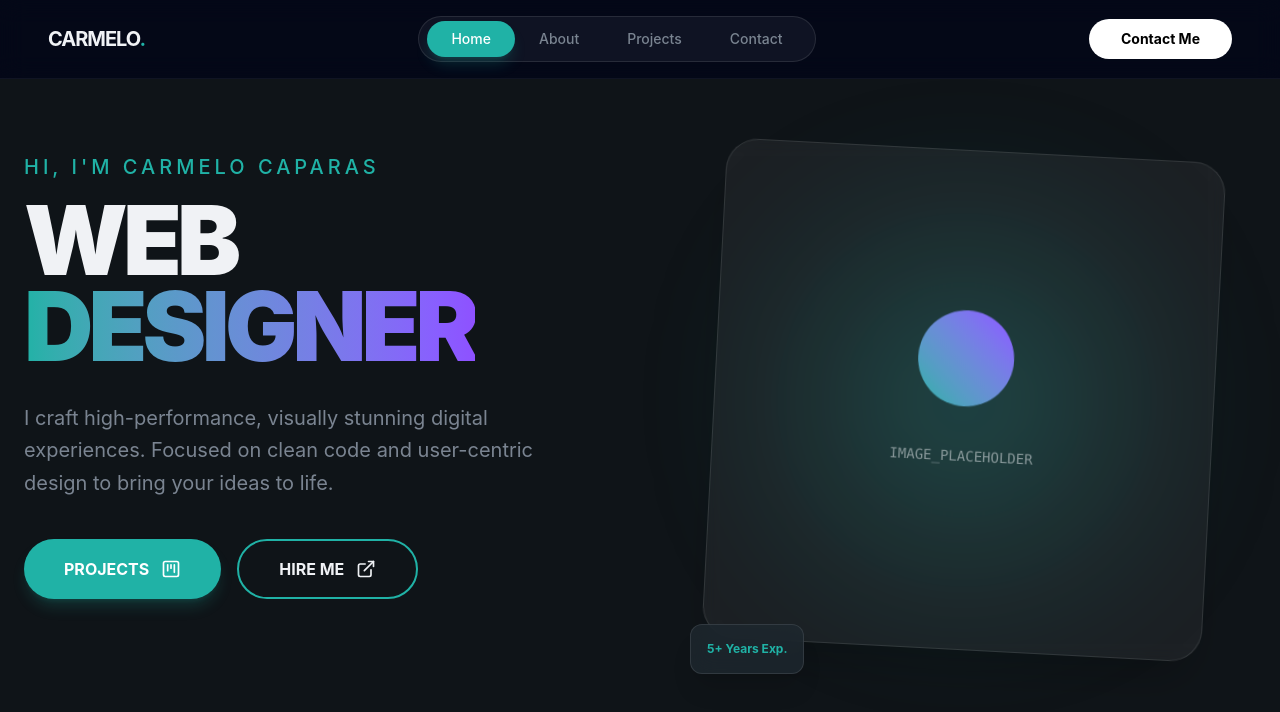
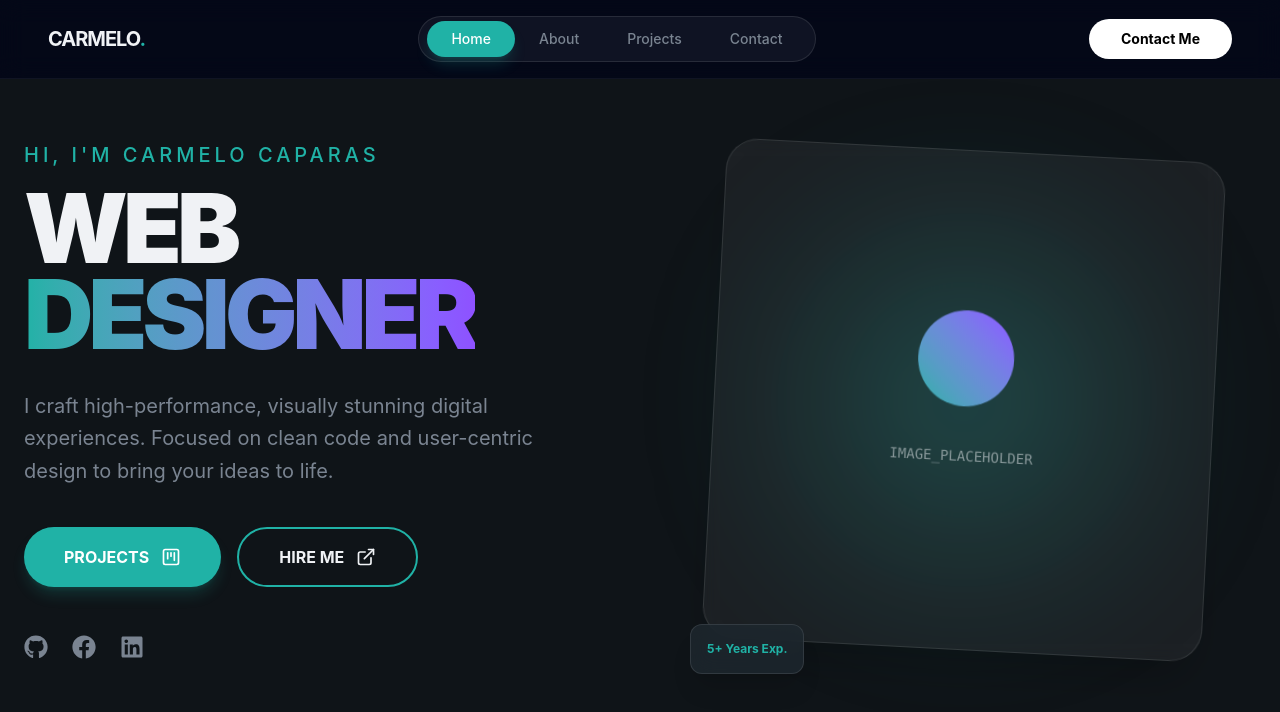
Before and after one commit to Ccaparas666/CarmeloCaparas_Portfolio, a React (Vite) app: page / in a window 1280 px wide. Shown: the top 712 px of the page. Built offline with nearby package versions, Linux system fonts and the light colour scheme.

Commit message:
adding icons using react-icons

```diff
--- a/package.json
+++ b/package.json
@@ -14,6 +14,7 @@
     "lucide-react": "^1.8.0",
     "react": "^19.2.4",
     "react-dom": "^19.2.4",
+    "react-icons": "^5.6.0",
     "tailwindcss": "^4.2.2"
   },
   "devDependencies": {
--- a/src/sections/Home.jsx
+++ b/src/sections/Home.jsx
@@ -1,4 +1,5 @@
 import { SquareKanban, ExternalLink} from 'lucide-react';
+import { FaFacebook, FaGithub, FaLinkedin } from 'react-icons/fa';
 
 export const Home = () => {
     return (
@@ -39,13 +40,13 @@ export const Home = () => {
 
           <div className="flex justify-center lg:justify-start items-center gap-6 mt-4">
             <a href="#" className="text-muted-foreground hover:text-primary transition-colors">
-
+                <FaGithub size={24}/>
             </a>
             <a href="#" className="text-muted-foreground hover:text-primary transition-colors">
-
+                <FaFacebook size={24}/>
             </a>
             <a href="#" className="text-muted-foreground hover:text-primary transition-colors">
-
+               <FaLinkedin size={24}/>
             </a>
           </div>
         </div>
```
Also changed, not shown: note.txt, 1 other file (tests, documents, lock files or other folders).
